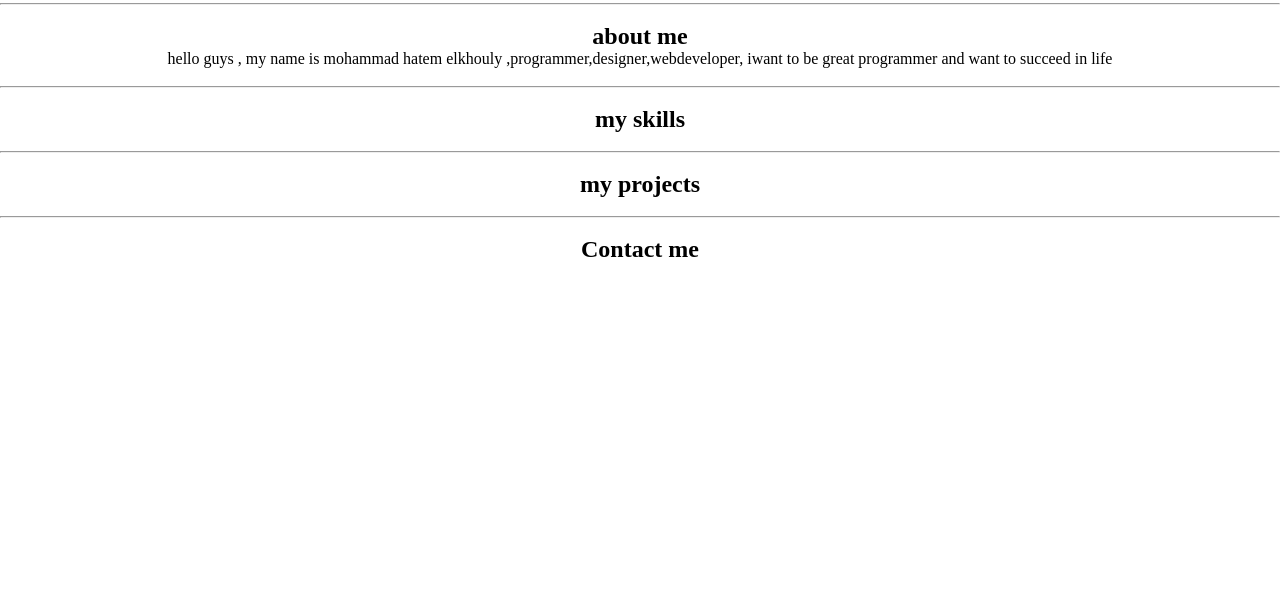
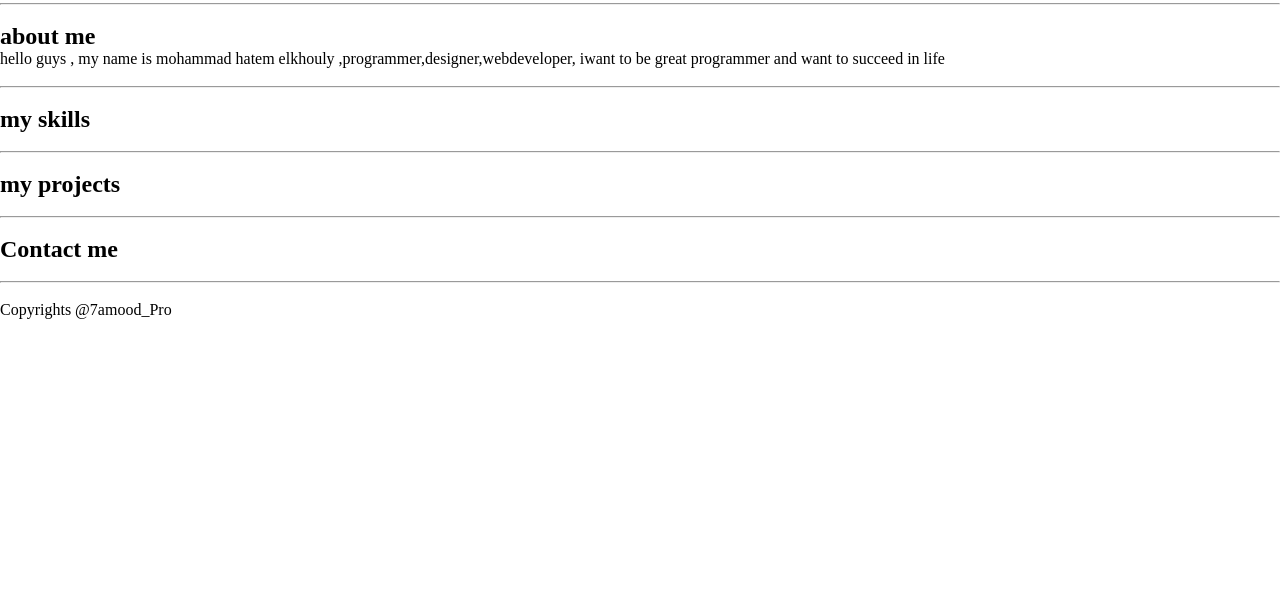
Before and after one commit to 7amoodPro/my-portfilo.io, a plain HTML site: page index.html in a window 1280 px wide. Shown: the part 207-800 px from the top of the page. Drawn offline with Linux system fonts and the light colour scheme.

Commit message:
added footer

```diff
--- a/index.html
+++ b/index.html
@@ -84,5 +84,14 @@
 
                                   </section>
                 <!-- ############################################# -->
+<br><hr><br>
+
+
+                <!-- ############################################# -->
+                                    <!-- footer -->
+                                    <footer id="foot">
+                                      <span>Copyrights @7amood_Pro</span>
+                                    </footer>
+                <!-- ############################################# -->
 </body>
 </html>
--- a/style.css
+++ b/style.css
@@ -1,8 +1,11 @@
 *{
   margin: 0cm;
-  text-align: center;
 }
 .header{
-
   background-color: aqua;
 }
+
+
+.footer{
+  background-color: aqua;
+}
```
